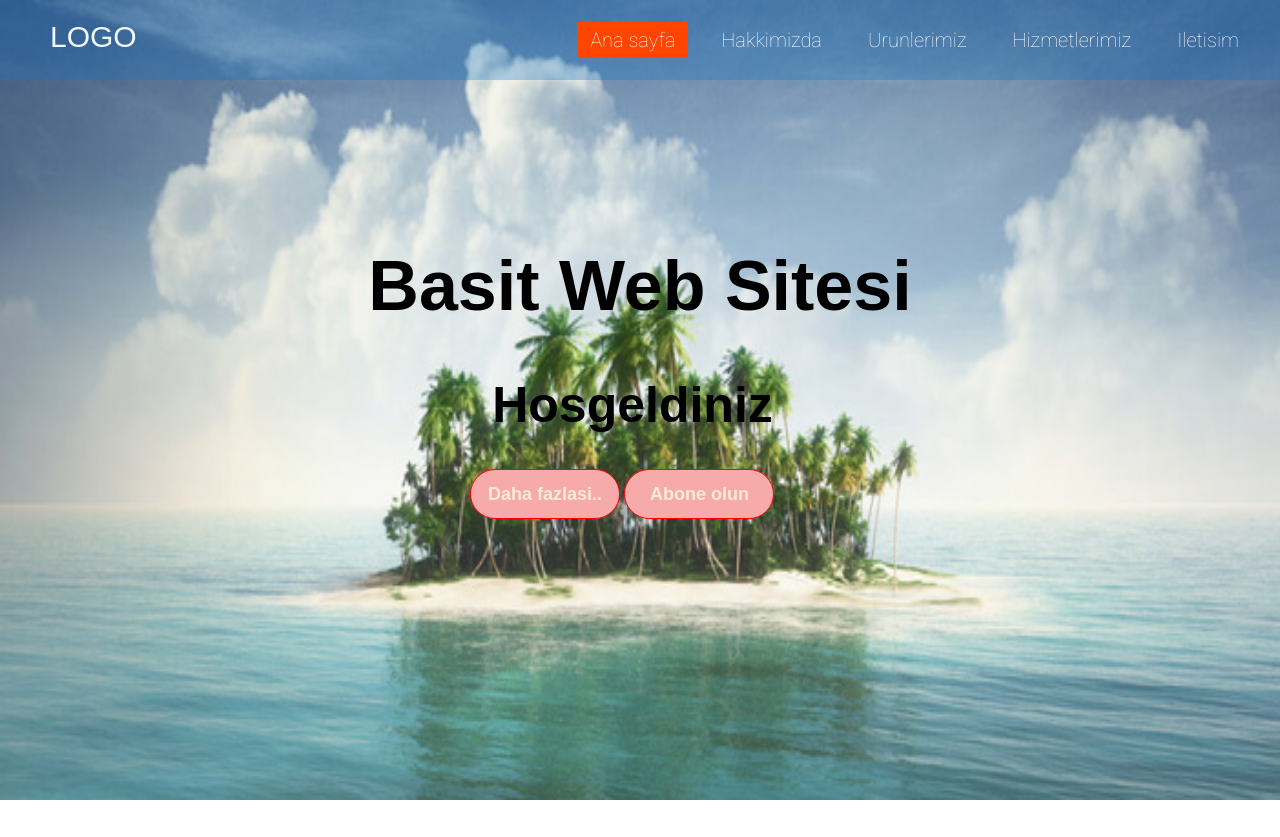
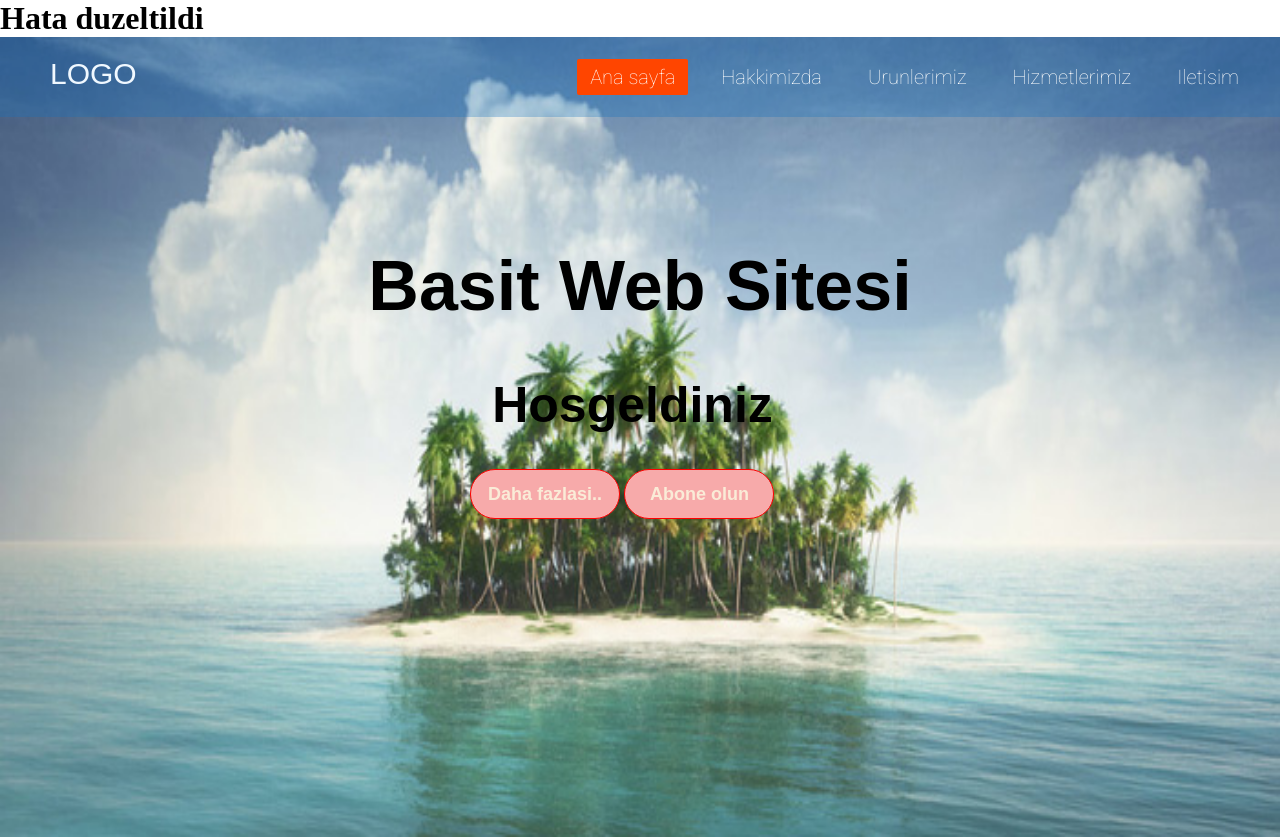
Before and after one commit to Hassanabay/BasitWeb, a plain HTML site: page index.html in a window 1280 px wide. Before the commit the page ends 800 px from the top, so only its background shows below. Drawn offline with Linux system fonts and the light colour scheme.

Commit message:
Uppdatering

```diff
--- a/index.html
+++ b/index.html
@@ -8,6 +8,7 @@
     <link rel="stylesheet" href="style.css">
 </head>
 <body>
+    <h1>Hata duzeltildi</h1>
     <div class="container">
         <div class="navbar">
             <div class="logo">
```
